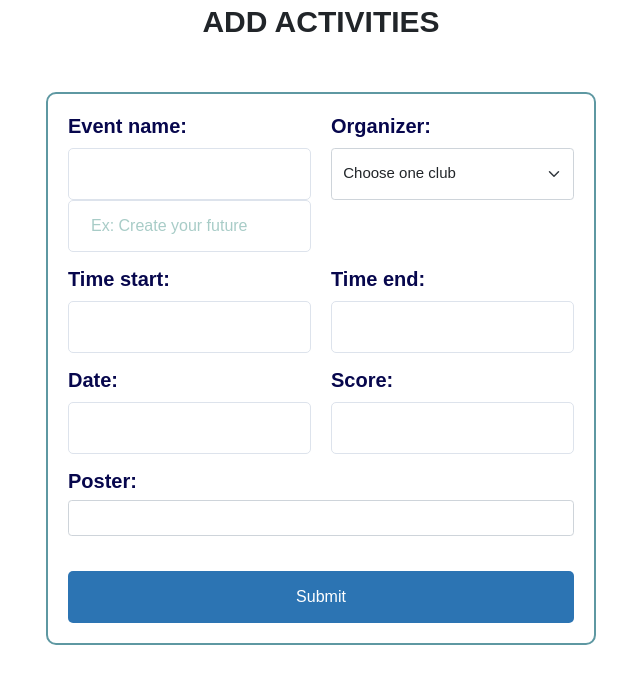
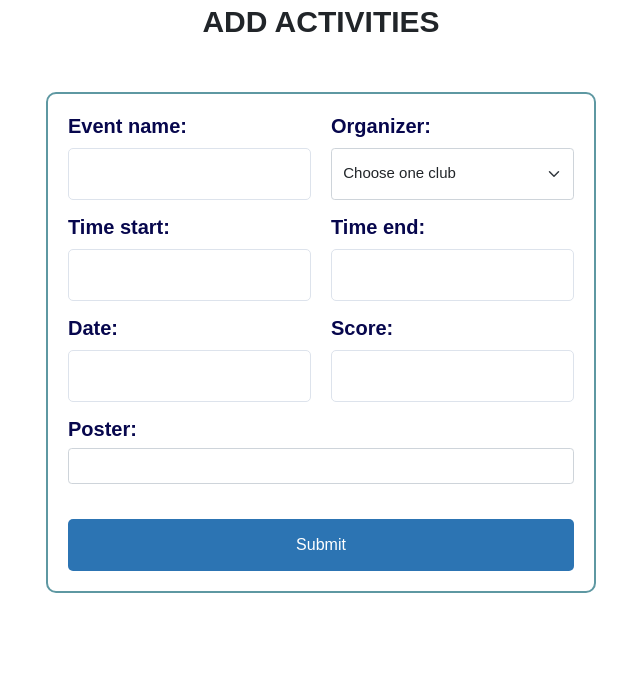
Before and after one commit to StudentManageSymfony/studentmanagement, a Symfony app: template templates/main/adding-activities.html.twig in a window 1280 px wide. Shown: the part 459-1144 px from the top of the page, without its empty margins (319-959 px from the left). Run offline with Twig, Linux system fonts and the light colour scheme; the template is opened without the code that fills it, so the values that code supplies are empty; form fields are guessed from the names that the template uses; some libraries are stand-ins or nearby versions.

Commit message:
comment input box

```diff
--- a/templates/main/adding-activities.html.twig
+++ b/templates/main/adding-activities.html.twig
@@ -71,7 +71,7 @@
                     <label for="" class="formbold-form-label"> Event name: </label>
                     {# <input type="text" name="" id="" placeholder="Ex: GCC210147" class="formbold-form-input"/> #}
                     {{ form_widget(form.Name, {'attr':{'class':'formbold-form-input'} }) }}
-                    <input type="text" name="" id="" placeholder="Ex: Create your future" class="formbold-form-input"/>
+                    {# <input type="text" name="" id="" placeholder="Ex: Create your future" class="formbold-form-input"/> #}
                     {# {{ form_widget(formname, {'attr':{'type':'text'}, {'class':'formbold-form-input'}, {'id':''}, {'placeholder':'Ex: GCC210147'}, {'name':''} }) }} #}
                 </div>
                 <div>
```
